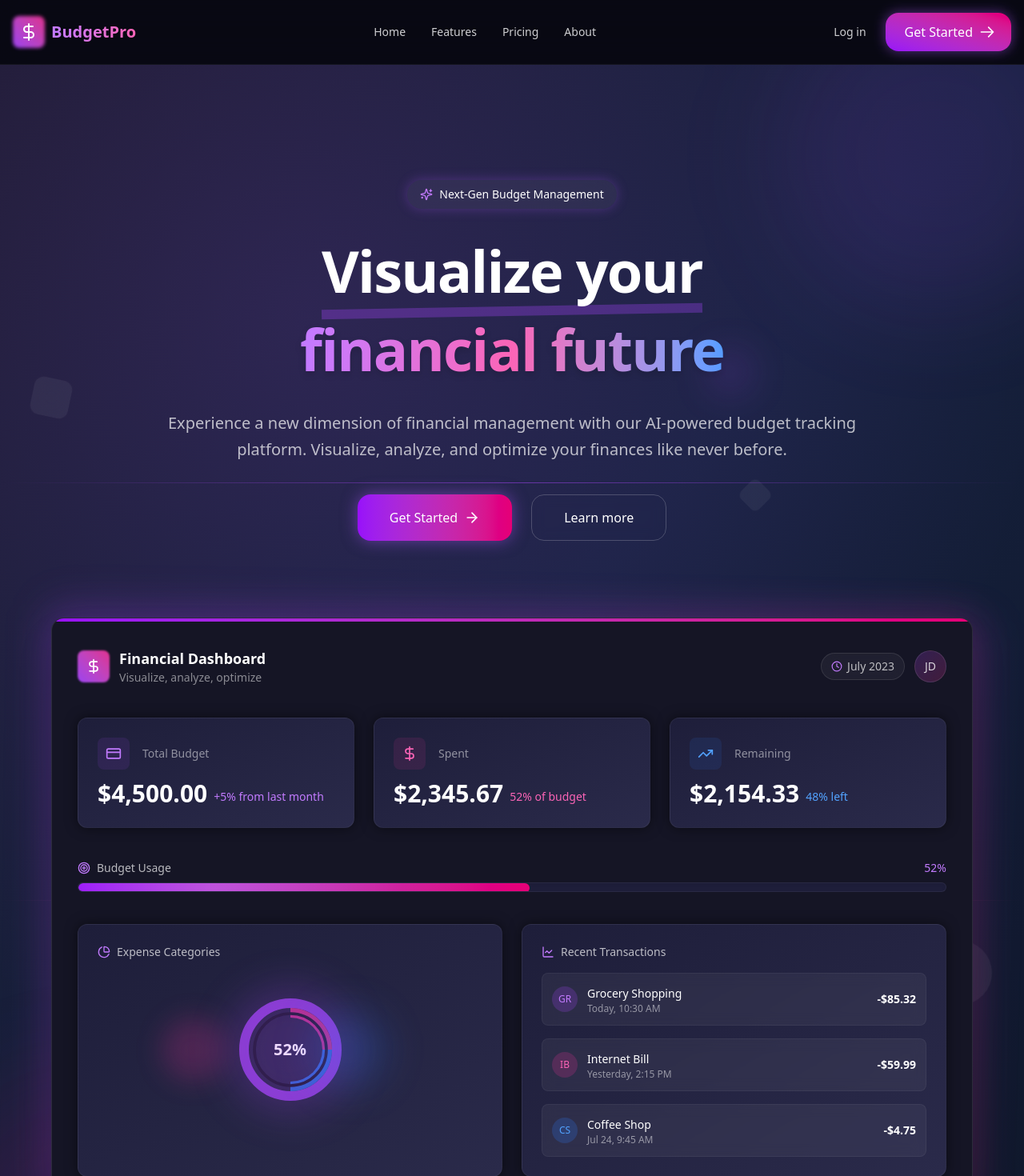
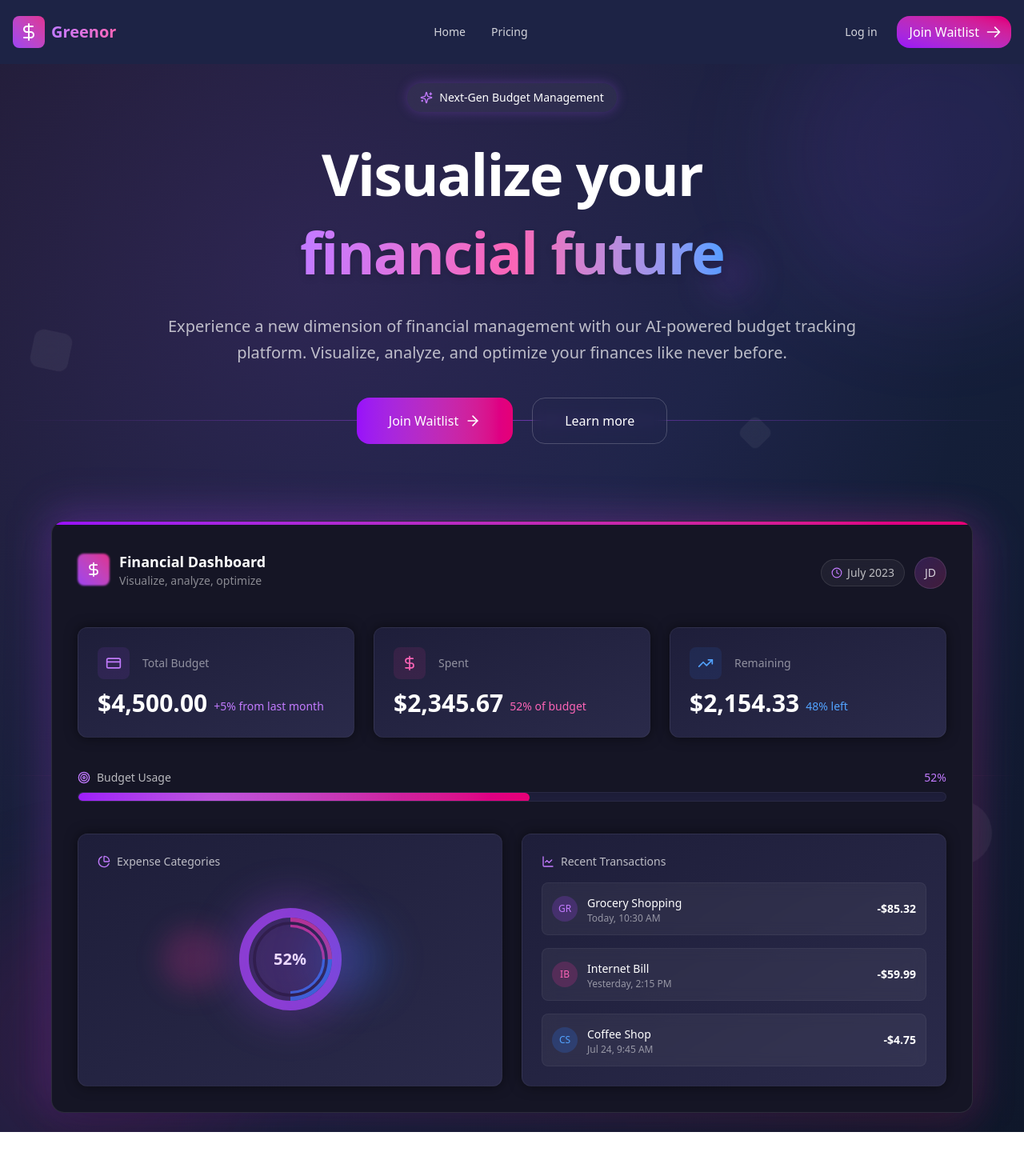
Before and after one commit to Mypath2tech-admin/apture, a Next.js app: page /landing-page in a window 1280 px wide. Shown: the top 1470 px of the page at 80% size. After the commit the page ends 1415 px from the top, so only its background shows below. Built offline with nearby package versions, Linux system fonts and the light colour scheme.

Commit message:
2nd landing page

```diff
--- a/src/app/landing-page/page.tsx
+++ b/src/app/landing-page/page.tsx
@@ -1,3 +1,5 @@
+"use client"
+import { useState } from "react"
 import Link from "next/link"
 import {
     ArrowRight,
@@ -14,23 +16,26 @@ import {
     CreditCard,
     TrendingUp,
     Target,
+    X,
+    Menu,
 } from "lucide-react"
 
 export default function LandingPage() {
+    const [menuOpen, setMenuOpen] = useState(false)
     return (
-    <div className="flex flex-col min-h-screen bg-[#0a0a16] text-white overflow-hidden">
-      <header className="border-b border-white/5 bg-black/20 backdrop-blur-xl supports-[backdrop-filter]:bg-black/10 sticky top-0 z-50">
+        <div className="flex flex-col min-h-screen  text-white overflow-hidden  ">
+            <header className=" backdrop-blur-xl sticky top-0 bg-[#1D2345] z-50">
                 <div className="container mx-auto px-4 flex h-20 items-center justify-between">
                     <div className="flex items-center gap-2">
                         <div className="relative w-10 h-10 flex items-center justify-center">
-              <div className="absolute inset-0 bg-gradient-to-tr from-purple-500 to-pink-500 rounded-lg opacity-90 blur-[2px]"></div>
+                            <div className="absolute inset-0 bg-gradient-to-tr from-purple-500 to-pink-500 rounded-lg opacity-90 "></div>
                             <DollarSign className="h-6 w-6 text-white z-10" />
                         </div>
                         <span className="text-xl font-bold bg-gradient-to-r from-purple-400 to-pink-400 bg-clip-text text-transparent">
-              BudgetPro
+                            Greenor
                         </span>
                     </div>
-          <nav className="hidden md:flex gap-8">
+                    <nav className="hidden md:flex gap-8 items-center justify-center">
                         <Link
                             href="/"
                             className="text-sm font-medium text-white/80 hover:text-white transition-colors relative group"
@@ -38,13 +43,7 @@ export default function LandingPage() {
                             Home
                             <span className="absolute bottom-0 left-0 w-0 h-0.5 bg-gradient-to-r from-purple-500 to-pink-500 transition-all duration-300 group-hover:w-full"></span>
                         </Link>
-            <Link
-              href="/features"
-              className="text-sm font-medium text-white/80 hover:text-white transition-colors relative group"
-            >
-              Features
-              <span className="absolute bottom-0 left-0 w-0 h-0.5 bg-gradient-to-r from-purple-500 to-pink-500 transition-all duration-300 group-hover:w-full"></span>
-            </Link>
+
                         <Link
                             href="/pricing"
                             className="text-sm font-medium text-white/80 hover:text-white transition-colors relative group"
@@ -52,25 +51,19 @@ export default function LandingPage() {
                             Pricing
                             <span className="absolute bottom-0 left-0 w-0 h-0.5 bg-gradient-to-r from-purple-500 to-pink-500 transition-all duration-300 group-hover:w-full"></span>
                         </Link>
-            <Link
-              href="/about"
-              className="text-sm font-medium text-white/80 hover:text-white transition-colors relative group"
-            >
-              About
-              <span className="absolute bottom-0 left-0 w-0 h-0.5 bg-gradient-to-r from-purple-500 to-pink-500 transition-all duration-300 group-hover:w-full"></span>
-            </Link>
+
                     </nav>
-          <div className="flex items-center gap-6">
+                    <div className="hidden md:flex items-center gap-6">
                         <Link
                             href="/login"
                             className="text-sm font-medium text-white/80 hover:text-white transition-all duration-300"
                         >
                             Log in
                         </Link>
-            <button className="relative overflow-hidden group bg-gradient-to-tr from-purple-600 to-pink-600 hover:from-purple-700 hover:to-pink-700 text-white px-6 py-3 rounded-2xl transition-all duration-300 shadow-[0_0_15px_rgba(168,85,247,0.5)] hover:shadow-[0_0_25px_rgba(168,85,247,0.7)]">
+                        <button className="relative overflow-hidden group bg-gradient-to-tr from-purple-600 to-pink-600 hover:from-purple-700 hover:to-pink-700 text-white px-4 py-2 rounded-2xl transition-all duration-300 ">
                             <div className="absolute -inset-full top-0 block bg-gradient-to-r from-transparent via-white/25 to-transparent opacity-0 group-hover:opacity-100 group-hover:animate-shimmer transition-all"></div>
                             <span className="font-medium flex items-center">
-                Get Started
+                                Join Waitlist
                                 <svg
                                     className="w-5 h-5 ml-2 -mr-1 transition-transform duration-300 group-hover:translate-x-1"
                                     fill="none"
@@ -82,12 +75,24 @@ export default function LandingPage() {
                             </span>
                         </button>
                     </div>
+                    <button className="md:hidden text-white" onClick={() => setMenuOpen(!menuOpen)}>
+                        {menuOpen ? <X className="w-6 h-6 text-white" /> : <Menu className="w-6 h-6 text-white" />}
+                    </button>
                 </div>
+                {/* Mobile menu */}
+                {menuOpen && (
+                    <div className="md:hidden bg-[#151525] shadow-lg px-4 py-4 flex flex-col gap-4">
+                        <Link href="/" className="text-sm font-medium hover:text-gray-200 transition-colors">Home</Link>
+                        <Link href="/pricing" className="text-sm font-medium hover:text-gray-200 transition-colors">Pricing</Link>
+                        <Link href="/login" className="text-sm font-medium hover:text-gray-200 transition-colors">Log in</Link>
+                        <button className="bg-gradient-to-tr from-purple-600 to-pink-600 hover:from-purple-700 hover:to-pink-700 p-2 px-4 rounded-full text-white w-full">Join Waitlist</button>
+                    </div>
+                )}
             </header>
 
             <main className="flex-1">
                 {/* Hero Section with Advanced Gradient and Animations */}
-        <section className="relative py-24 md:py-36 overflow-hidden isolate">
+                <section className="relative py-24 md:py-6 overflow-hidden isolate">
                     {/* Gradient Background */}
                     <div className="absolute inset-0 bg-gradient-to-br from-[#1a1a2e] via-[#16213e] to-[#0f172a]"></div>
 
@@ -107,17 +112,25 @@ export default function LandingPage() {
                     <div className="absolute top-1/3 left-0 right-0 h-px bg-gradient-to-r from-transparent via-purple-500/50 to-transparent"></div>
                     <div className="absolute bottom-1/3 left-0 right-0 h-px bg-gradient-to-r from-transparent via-pink-500/50 to-transparent"></div>
 
-          <div className="container mx-auto px-4 relative">
+                    <div className="container mx-auto px-4 relative"
+                        data-aos="fade-up"
+                        data-aos-offset="200"
+                        data-aos-delay="50"
+                        data-aos-duration="1000"
+                        data-aos-easing="ease-in-out">
                         <div className="flex flex-col items-center text-center max-w-4xl mx-auto mb-16 md:mb-24">
                             <div className="inline-flex items-center backdrop-blur-md bg-white/5 rounded-full px-4 py-2 text-white mb-8 animate-fade-in shadow-[0_0_15px_rgba(168,85,247,0.3)]">
                                 <Sparkles className="h-4 w-4 mr-2 text-purple-400" />
                                 <span className="text-sm font-medium">Next-Gen Budget Management</span>
                             </div>
 
-              <h1 className="text-5xl md:text-6xl lg:text-7xl font-bold tracking-tight text-white mb-8 animate-slide-up leading-tight">
+                            <h1 className="text-5xl md:text-6xl lg:text-7xl font-bold tracking-tight text-white mb-8 animate-slide-up leading-tight"
+                                data-aos="fade-up"
+                                data-aos-delay="100"
+                                data-aos-duration="1000">
                                 <span className="relative">
                                     <span className="relative z-10">Visualize your</span>
-                  <span className="absolute bottom-0 left-0 w-full h-3 bg-purple-500/30 -rotate-1 translate-y-2 z-0"></span>
+                                    {/* <span className="absolute bottom-0 left-0 w-full h-3 bg-purple-500/30 -rotate-1 translate-y-2 z-0"></span> */}
                                 </span>
                                 <br />
                                 <span className="relative mt-2 inline-block">
@@ -128,16 +141,22 @@ export default function LandingPage() {
                                 </span>
                             </h1>
 
-              <p className="text-white/70 text-xl max-w-[900px] mb-10 animate-slide-up-delayed leading-relaxed">
+                            <p className="text-white/70 text-xl max-w-[900px] mb-10 animate-slide-up-delayed leading-relaxed"
+                                data-aos="fade-up"
+                                data-aos-delay="200"
+                                data-aos-duration="1000">
                                 Experience a new dimension of financial management with our AI-powered budget tracking platform.
                                 Visualize, analyze, and optimize your finances like never before.
                             </p>
 
-              <div className="flex flex-col sm:flex-row gap-6 animate-slide-up-more-delayed">
-                <button className="group relative overflow-hidden bg-gradient-to-r from-purple-600 to-pink-600 hover:from-purple-700 hover:to-pink-700 text-white rounded-2xl px-10 py-4 font-medium text-base shadow-[0_0_20px_rgba(168,85,247,0.5)] hover:shadow-[0_0_30px_rgba(168,85,247,0.7)] transition-all duration-500 hover:-translate-y-1">
+                            <div className="flex flex-col sm:flex-row gap-6 animate-slide-up-more-delayed"
+                                data-aos="fade-up"
+                                data-aos-delay="300"
+                                data-aos-duration="1000">
+                                <button className="group relative overflow-hidden bg-gradient-to-r from-purple-600 to-pink-600 hover:from-purple-700 hover:to-pink-700 text-white rounded-2xl px-10 py-4 font-medium text-base  hover:-translate-y-1">
                                     <div className="absolute inset-0 w-3 bg-gradient-to-r from-white/10 to-white/5 transition-all duration-500 ease-out group-hover:w-full opacity-0 group-hover:opacity-100"></div>
                                     <span className="relative z-10 flex items-center">
-                    Get Started
+                                        Join Waitlist
                                         <ArrowRight className="ml-2 h-5 w-5 transition-transform duration-300 group-hover:translate-x-1" />
                                     </span>
                                 </button>
@@ -159,8 +178,8 @@ export default function LandingPage() {
                                 <div className="bg-gradient-to-r from-purple-600 to-pink-600 h-1"></div>
                                 <div className="p-8">
                                     {/* Dashboard Header */}
-                  <div className="flex justify-between items-center mb-10">
-                    <div className="flex items-center gap-3">
+                                    <div className="flex flex-col md:flex-row justify-between md:items-center mb-10 w-full">
+                                        <div className="flex items-center gap-3 mb-2">
                                             <div className="relative w-10 h-10 flex items-center justify-center">
                                                 <div className="absolute inset-0 bg-gradient-to-tr from-purple-500 to-pink-500 rounded-lg opacity-90 blur-[1px]"></div>
                                                 <DollarSign className="h-5 w-5 text-white z-10" />
@@ -185,9 +204,9 @@ export default function LandingPage() {
 
                                     {/* Budget Cards */}
                                     <div className="grid grid-cols-1 md:grid-cols-3 gap-6 mb-10">
-                    <div className="bg-gradient-to-br from-[#1e1e3a] to-[#2a2a4a] p-6 rounded-xl border border-white/5 shadow-[0_0_15px_rgba(0,0,0,0.5)] hover:shadow-[0_0_25px_rgba(168,85,247,0.3)] transition-all group">
+                                        <div className="bg-gradient-to-br from-[#1e1e3a] to-[#2a2a4a] p-6 rounded-xl border border-white/5 shadow-[0_0_15px_rgba(0,0,0,0.5)] hover:shadow-[0_0_25px_rgba(168,85,247,0.3)] transition-all group" data-aos="zoom-in" data-aos-delay="150">
                                             <div className="flex items-center gap-4 mb-3">
-                        <div className="w-10 h-10 rounded-lg bg-purple-500/10 flex items-center justify-center text-purple-400">
+                                                <div className="w-10 h-10 rounded-lg bg-purple-500/10 flex items-center justify-center text-purple-400" >
                                                     <CreditCard className="h-5 w-5" />
                                                 </div>
                                                 <p className="text-sm text-white/50">Total Budget</p>
@@ -200,7 +219,7 @@ export default function LandingPage() {
                                             </div>
                                         </div>
 
-                    <div className="bg-gradient-to-br from-[#1e1e3a] to-[#2a2a4a] p-6 rounded-xl border border-white/5 shadow-[0_0_15px_rgba(0,0,0,0.5)] hover:shadow-[0_0_25px_rgba(168,85,247,0.3)] transition-all group">
+                                        <div className="bg-gradient-to-br from-[#1e1e3a] to-[#2a2a4a] p-6 rounded-xl border border-white/5 shadow-[0_0_15px_rgba(0,0,0,0.5)] hover:shadow-[0_0_25px_rgba(168,85,247,0.3)] transition-all group" data-aos="zoom-in" data-aos-delay="250">
                                             <div className="flex items-center gap-4 mb-3">
                                                 <div className="w-10 h-10 rounded-lg bg-pink-500/10 flex items-center justify-center text-pink-400">
                                                     <DollarSign className="h-5 w-5" />
@@ -215,7 +234,7 @@ export default function LandingPage() {
                                             </div>
                                         </div>
 
-                    <div className="bg-gradient-to-br from-[#1e1e3a] to-[#2a2a4a] p-6 rounded-xl border border-white/5 shadow-[0_0_15px_rgba(0,0,0,0.5)] hover:shadow-[0_0_25px_rgba(168,85,247,0.3)] transition-all group">
+                                        <div className="bg-gradient-to-br from-[#1e1e3a] to-[#2a2a4a] p-6 rounded-xl border border-white/5 shadow-[0_0_15px_rgba(0,0,0,0.5)] hover:shadow-[0_0_25px_rgba(168,85,247,0.3)] transition-all group" data-aos="zoom-in" data-aos-delay="350">
                                             <div className="flex items-center gap-4 mb-3">
                                                 <div className="w-10 h-10 rounded-lg bg-blue-500/10 flex items-center justify-center text-blue-400">
                                                     <TrendingUp className="h-5 w-5" />
@@ -232,7 +251,10 @@ export default function LandingPage() {
                                     </div>
 
                                     {/* Progress Bar */}
-                  <div className="mb-10">
+                                    <div className="mb-10"
+                                        data-aos="fade-up"
+                                        data-aos-delay="100"
+                                        data-aos-duration="1000">
                                         <div className="flex justify-between text-sm mb-2">
                                             <span className="font-medium flex items-center text-white/70">
                                                 <Target className="h-4 w-4 mr-2 text-purple-400" />
@@ -248,7 +270,10 @@ export default function LandingPage() {
                                     </div>
 
                                     {/* Charts and Recent Transactions */}
-                  <div className="grid grid-cols-1 md:grid-cols-2 gap-6">
+                                    <div className="grid grid-cols-1 md:grid-cols-2 gap-6"
+                                        data-aos="fade-up"
+                                        data-aos-delay="100"
+                                        data-aos-duration="1000">
                                         <div className="bg-gradient-to-br from-[#1e1e3a] to-[#2a2a4a] rounded-xl p-6 border border-white/5 shadow-[0_0_15px_rgba(0,0,0,0.5)] hover:shadow-[0_0_25px_rgba(168,85,247,0.3)] transition-all">
                                             <h4 className="text-sm font-medium mb-4 flex items-center text-white/70">
                                                 <PieChart className="h-4 w-4 mr-2 text-purple-400" />
@@ -272,12 +297,12 @@ export default function LandingPage() {
                                             </div>
                                         </div>
 
-                    <div className="bg-gradient-to-br from-[#1e1e3a] to-[#2a2a4a] rounded-xl p-6 border border-white/5 shadow-[0_0_15px_rgba(0,0,0,0.5)] hover:shadow-[0_0_25px_rgba(168,85,247,0.3)] transition-all">
+                                        <div className="bg-gradient-to-br from-[#1e1e3a] to-[#2a2a4a] rounded-xl p-6 border border-white/5 shadow-[0_0_15px_rgba(0,0,0,0.5)] hover:shadow-[0_0_25px_rgba(168,85,247,0.3)] transition-all" data-aos="fade-up">
                                             <h4 className="text-sm font-medium mb-4 flex items-center text-white/70">
                                                 <LineChart className="h-4 w-4 mr-2 text-purple-400" />
                                                 Recent Transactions
                                             </h4>
-                      <div className="space-y-4">
+                                            <div className="space-y-4" data-aos="fade-up" data-aos-delay="100">
                                                 <div className="flex justify-between items-center p-3 rounded-lg bg-white/5 backdrop-blur-sm border border-white/5 hover:bg-white/10 transition-all">
                                                     <div className="flex items-center gap-3">
                                                         <div className="w-8 h-8 rounded-full bg-purple-500/20 flex items-center justify-center text-purple-400">
@@ -338,7 +363,7 @@ export default function LandingPage() {
                   <DollarSign className="h-6 w-6 text-white z-10" />
                 </div>
                 <span className="text-xl font-bold bg-gradient-to-r from-purple-400 to-pink-400 bg-clip-text text-transparent">
-                  BudgetPro
+                  Greenor
                 </span>
               </div>
               <p className="text-white/50 mb-6 max-w-sm">
@@ -459,7 +484,7 @@ export default function LandingPage() {
         </div>
         <div className="border-t border-white/5 py-8">
           <div className="container mx-auto px-4 flex flex-col md:flex-row items-center justify-between gap-4">
-            <p className="text-sm text-white/40">© {new Date().getFullYear()} BudgetPro. All rights reserved.</p>
+            <p className="text-sm text-white/40">© {new Date().getFullYear()} Greenor. All rights reserved.</p>
             <div className="flex gap-6">
               <Link href="#" className="text-sm text-white/40 hover:text-purple-400 transition-colors">
                 Privacy Policy
--- a/src/app/page.tsx
+++ b/src/app/page.tsx
@@ -27,7 +27,7 @@ export default function LandingPage() {
           </div>
 
           {/* Mobile menu toggle */}
-          <button className="md:hidden" onClick={() => setMenuOpen(!menuOpen)}>
+          <button className="md:hidden text-black" onClick={() => setMenuOpen(!menuOpen)}>
             {menuOpen ? <X className="w-6 h-6" /> : <Menu className="w-6 h-6" />}
           </button>
         </div>
@@ -81,7 +81,7 @@ export default function LandingPage() {
                data-aos-delay="300"
                data-aos-duration="1000">
                 <button className="bg-emerald-600 flex h-max text-white p-2 px-4 rounded-full text-base font-semibold hover:scale-110 transition-all duration-300">
-                  Get Started
+                  Join Waitlist
                   <ArrowRight className="ml-2  w-4" />
                 </button>
                 <button
@@ -124,7 +124,8 @@ export default function LandingPage() {
                     </div>
                   </div>
 
-                  <div className="mb-4"  data-aos="fade-up"
+                  <div className="mb-4"
+                    data-aos="fade-up"
                     data-aos-delay="100"
                     data-aos-duration="1000">
                     <div className="flex justify-between text-sm mb-2">
@@ -136,7 +137,8 @@ export default function LandingPage() {
                     </div>
                   </div>
 
-                  <div className="grid grid-cols-1 md:grid-cols-2 gap-6"  data-aos="fade-up"
+                  <div className="grid grid-cols-1 md:grid-cols-2 gap-6"
+                    data-aos="fade-up"
                     data-aos-delay="100"
                     data-aos-duration="1000">
                     <div className="bg-gray-50 rounded-lg p-4 border border-gray-100">
@@ -290,13 +292,13 @@ export default function LandingPage() {
                   Ready for smarter, more efficient budgeting?
                 </h2>
                 <p className="mx-auto max-w-[700px] text-emerald-100 md:text-xl/relaxed lg:text-base/relaxed xl:text-xl/relaxed">
-                  Try Greenor  today. It's free to get started.
+                  Try Greenor  today. It's free to Join Waitlist.
                 </p>
               </div>
               <div className="mx-auto w-full max-w-sm space-y-2">
                 <div className="flex flex-col gap-2 min-[400px]:flex-row justify-center">
                   <button className="bg-white text-emerald-900 hover:bg-emerald-50">
-                    Get Started
+                    Join Waitlist
                     <ArrowRight className="ml-2 h-4 w-4" />
                   </button>
                   <button variant="outline" className="border-white text-white hover:bg-emerald-800">
```
Lines whose indentation alone changed are shown as unchanged.
